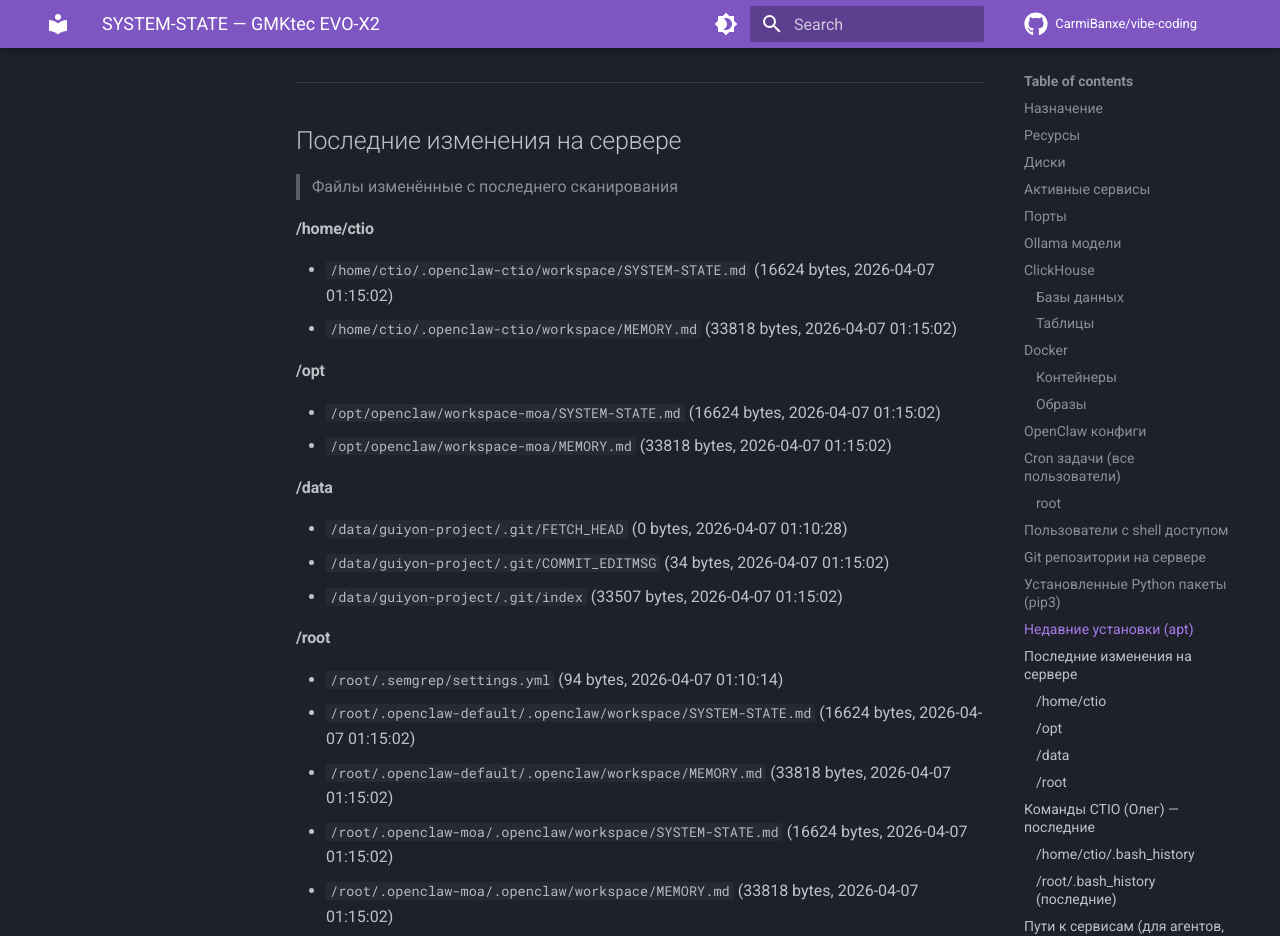
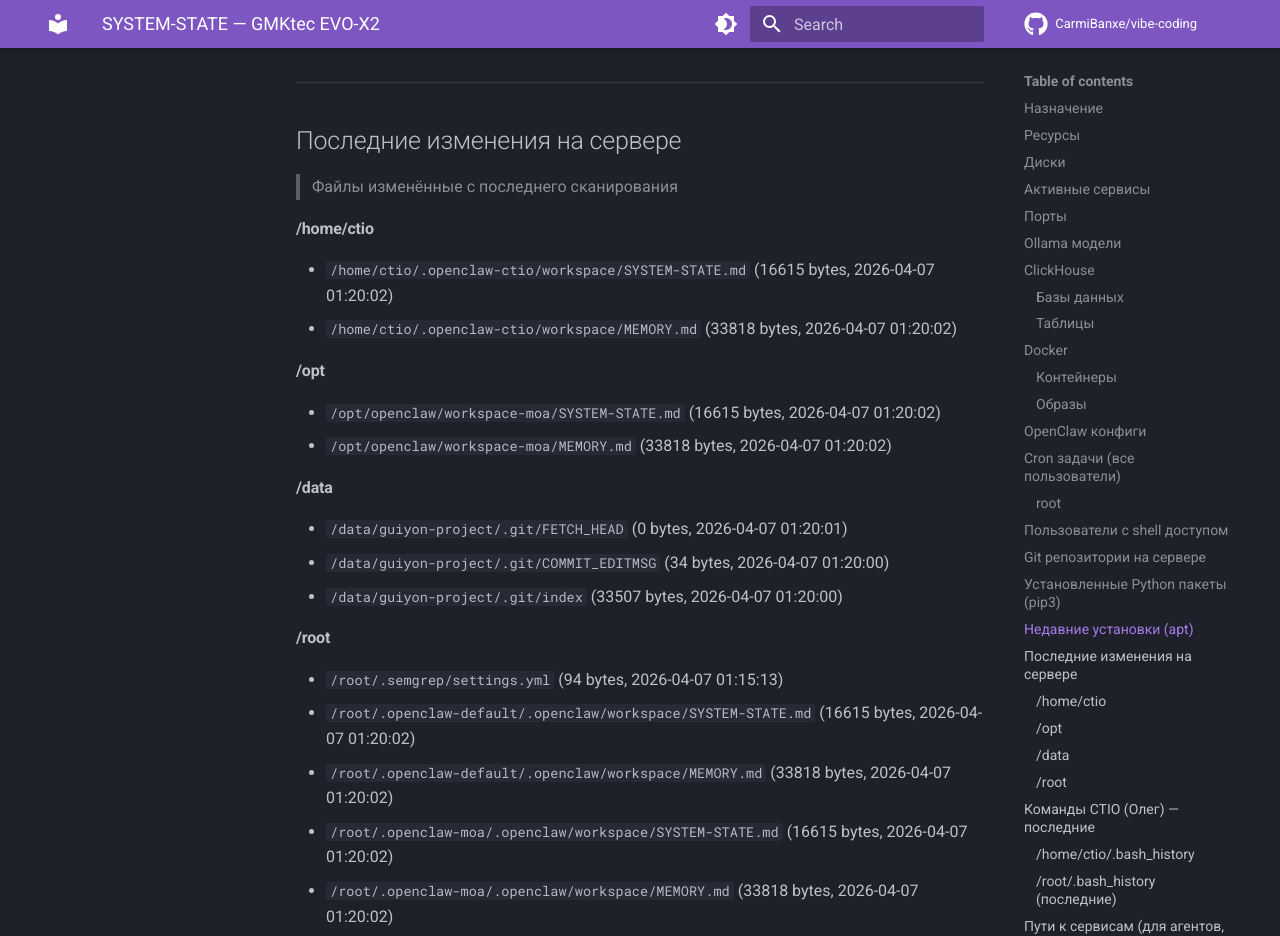
Before and after one commit to CarmiBanxe/vibe-coding, an MkDocs documentation site: the page built from docs/SYSTEM-STATE.md, in a window 1280 px wide and 1400 px high, scrolled down 13841 px. Shown: the top 936 px of the window. Built offline with MkDocs 1.6.1 and Material for MkDocs 9.7.7, drawn with Linux system fonts in a browser that asks for light colours; comment, search, counter and statistics services are not loaded; some of the changed text lies outside the part shown.

Commit message:
auto: SYSTEM-STATE v2 update (2026-04-07 01:20 CEST)

```diff
--- a/docs/SYSTEM-STATE.md
+++ b/docs/SYSTEM-STATE.md
@@ -1,6 +1,6 @@
 # SYSTEM-STATE — GMKtec EVO-X2
 > Автоматически обновляется каждые 5 минут
-> Последнее сканирование: 2026-04-07 01:15 CEST
+> Последнее сканирование: 2026-04-07 01:20 CEST
 > Источник: ctio-watcher.sh v2 (cron)
 
 ## Назначение
@@ -11,8 +11,8 @@
 ---
 
 ## Ресурсы
-- RAM: 11Gi / 30Gi (free: 2.0Gi)
-- Load: 1.69 2.00 2.14
+- RAM: 11Gi / 30Gi (free: 2.5Gi)
+- Load: 2.24 2.22 2.21
 - GPU VRAM used: 58.5 GB
 
 ## Диски
@@ -187,8 +187,8 @@
 | qwen3-banxe-v2:latest | 17.3 GB | 2026-04-03 |
 | qwen3-banxe:latest | 17.3 GB | 2026-04-02 |
 | qwen3:30b-a3b | 17.3 GB | 2026-04-02 |
+| gurubot/gpt-oss-derestricted:20b | 14.7 GB | 2026-03-26 |
 | huihui_ai/glm-4.7-flash-abliterated:latest | 17.5 GB | 2026-03-26 |
-| gurubot/gpt-oss-derestricted:20b | 14.7 GB | 2026-03-26 |
 
 ## ClickHouse
 ### Базы данных
@@ -224,8 +224,8 @@
 | banxe-frankfurter | hakanensari/frankfurter:latest | Up 3 hours | 0.0.0.0:8181->8080/tcp, [::]:8181->8080/tcp |
 | midaz-ledger | lerianstudio/midaz-ledger:latest | Up 9 hours | 127.0.0.1:8095->3002/tcp |
 | midaz-rabbitmq | rabbitmq:4.1.3-management-alpine | Up 10 hours (healthy) | 4369/tcp, 5671/tcp, 15671/tcp, 15691-15692/tcp, 25672/tcp, 127.0.0.1:3004->5672/tcp, 127.0.0.1:3003->15672/tcp |
-| midaz-mongodb | mongo:8 | Up 10 hours (healthy) | 127.0.0.1:5703->27017/tcp |
-| mirofish | ghcr.io/666ghj/mirofish:latest | Up 21 hours | 0.0.0.0:3001->3000/tcp, [::]:3001->3000/tcp, 0.0.0.0:5004->5001/tcp, [::]:5004->5001/tcp |
+| midaz-mongodb | mongo:8 | Up 11 hours (healthy) | 127.0.0.1:5703->27017/tcp |
+| mirofish | ghcr.io/666ghj/mirofish:latest | Up 22 hours | 0.0.0.0:3001->3000/tcp, [::]:3001->3000/tcp, 0.0.0.0:5004->5001/tcp, [::]:5004->5001/tcp |
 | banxe-marble-frontend | marble-src-marble-frontend | Up 4 days | 0.0.0.0:5003->8080/tcp |
 | banxe-marble-firebase | andreysenov/firebase-tools | Up 2 days | 5000-5001/tcp, 8080/tcp, 8085/tcp, 9000/tcp, 127.0.0.1:4000->4000/tcp, 9005/tcp, 127.0.0.1:9099->9099/tcp, 9199/tcp |
 | banxe-marble-backend | marble-src-marble-backend | Up 4 days | 127.0.0.1:5002->8080/tcp |
@@ -379,28 +379,28 @@
 
 
 #### /home/ctio
-- `/home/ctio/.openclaw-ctio/workspace/SYSTEM-STATE.md` (16624 bytes, 2026-04-07 01:15:02)
-- `/home/ctio/.openclaw-ctio/workspace/MEMORY.md` (33818 bytes, 2026-04-07 01:15:02)
+- `/home/ctio/.openclaw-ctio/workspace/SYSTEM-STATE.md` (16615 bytes, 2026-04-07 01:20:02)
+- `/home/ctio/.openclaw-ctio/workspace/MEMORY.md` (33818 bytes, 2026-04-07 01:20:02)
 
 #### /opt
-- `/opt/openclaw/workspace-moa/SYSTEM-STATE.md` (16624 bytes, 2026-04-07 01:15:02)
-- `/opt/openclaw/workspace-moa/MEMORY.md` (33818 bytes, 2026-04-07 01:15:02)
+- `/opt/openclaw/workspace-moa/SYSTEM-STATE.md` (16615 bytes, 2026-04-07 01:20:02)
+- `/opt/openclaw/workspace-moa/MEMORY.md` (33818 bytes, 2026-04-07 01:20:02)
 
 #### /data
-- `/data/guiyon-project/.git/FETCH_HEAD` (0 bytes, 2026-04-07 01:10:28)
-- `/data/guiyon-project/.git/COMMIT_EDITMSG` (34 bytes, 2026-04-07 01:15:02)
-- `/data/guiyon-project/.git/index` (33507 bytes, 2026-04-07 01:15:02)
+- `/data/guiyon-project/.git/FETCH_HEAD` (0 bytes, 2026-04-07 01:20:01)
+- `/data/guiyon-project/.git/COMMIT_EDITMSG` (34 bytes, 2026-04-07 01:20:00)
+- `/data/guiyon-project/.git/index` (33507 bytes, 2026-04-07 01:20:00)
 
 #### /root
-- `/root/.semgrep/settings.yml` (94 bytes, 2026-04-07 01:10:14)
-- `/root/.openclaw-default/.openclaw/workspace/SYSTEM-STATE.md` (16624 bytes, 2026-04-07 01:15:02)
-- `/root/.openclaw-default/.openclaw/workspace/MEMORY.md` (33818 bytes, 2026-04-07 01:15:02)
-- `/root/.openclaw-moa/.openclaw/workspace/SYSTEM-STATE.md` (16624 bytes, 2026-04-07 01:15:02)
-- `/root/.openclaw-moa/.openclaw/workspace/MEMORY.md` (33818 bytes, 2026-04-07 01:15:02)
-- `/root/.openclaw-moa/.openclaw/workspace-moa/SYSTEM-STATE.md` (16624 bytes, 2026-04-07 01:15:02)
-- `/root/.openclaw-moa/.openclaw/workspace-moa/MEMORY.md` (33818 bytes, 2026-04-07 01:15:02)
-- `/root/.openclaw-moa/workspace-moa/SYSTEM-STATE.md` (16624 bytes, 2026-04-07 01:15:02)
-- `/root/.openclaw-moa/workspace-moa/MEMORY.md` (33818 bytes, 2026-04-07 01:15:02)
+- `/root/.semgrep/settings.yml` (94 bytes, 2026-04-07 01:15:13)
+- `/root/.openclaw-default/.openclaw/workspace/SYSTEM-STATE.md` (16615 bytes, 2026-04-07 01:20:02)
+- `/root/.openclaw-default/.openclaw/workspace/MEMORY.md` (33818 bytes, 2026-04-07 01:20:02)
+- `/root/.openclaw-moa/.openclaw/workspace/SYSTEM-STATE.md` (16615 bytes, 2026-04-07 01:20:02)
+- `/root/.openclaw-moa/.openclaw/workspace/MEMORY.md` (33818 bytes, 2026-04-07 01:20:02)
+- `/root/.openclaw-moa/.openclaw/workspace-moa/SYSTEM-STATE.md` (16615 bytes, 2026-04-07 01:20:02)
+- `/root/.openclaw-moa/.openclaw/workspace-moa/MEMORY.md` (33818 bytes, 2026-04-07 01:20:02)
+- `/root/.openclaw-moa/workspace-moa/SYSTEM-STATE.md` (16615 bytes, 2026-04-07 01:20:02)
+- `/root/.openclaw-moa/workspace-moa/MEMORY.md` (33818 bytes, 2026-04-07 01:20:02)
 
 ---
 
```
Also changed, not shown: other parts of docs/SYSTEM-STATE.md (+1 -1 lines).
